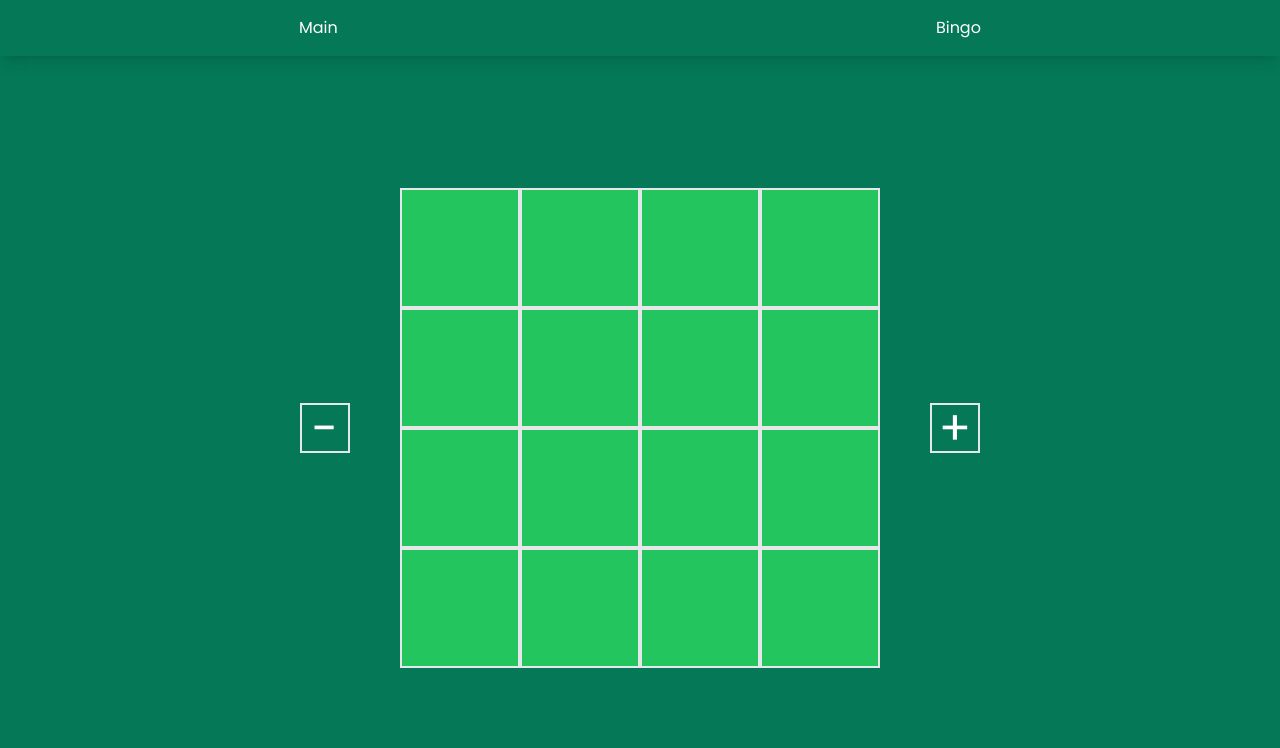
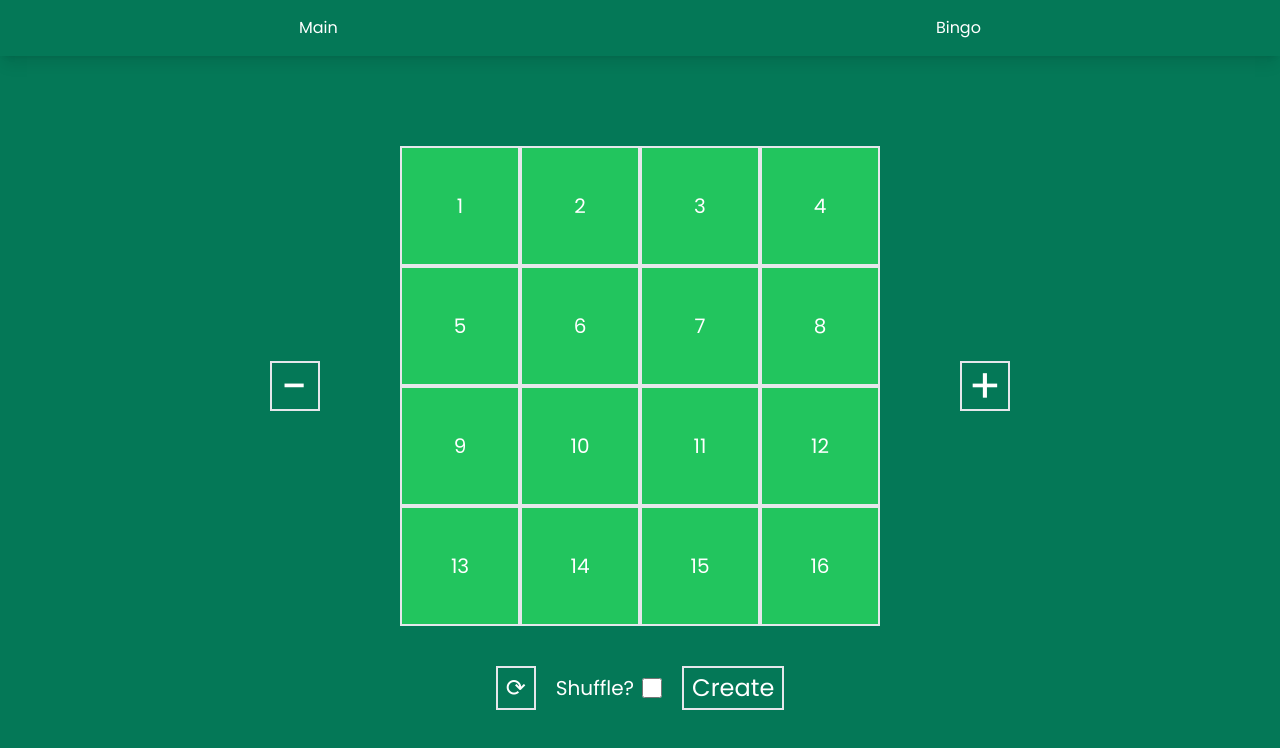
Before and after one commit to dmknpd/bingo-board-vue, a Vue app: page / in a window 1280 px wide. Shown: the top 748 px of the page. Built offline with nearby package versions, Linux system fonts and the light colour scheme.

Commit message:
main ready

```diff
--- /dev/null
+++ b/src/assets/pages/BingoPage.vue
@@ -0,0 +1,5 @@
+<template>
+  <main class="flex flex-row m-auto p-10"></main>
+</template>
+
+<script setup></script>
--- a/src/components/Board.vue
+++ b/src/components/Board.vue
@@ -1,5 +1,15 @@
 <template>
-  <div class="flex flex-row items-center relative">
+  <div class="flex flex-col items-center gap-10">
+    <div class="flex flex-row items-center gap-20">
+      <button
+        @click="gridDecrease"
+        :class="{ 'opacity-0': !showGridDecrease }"
+        class="text-white text-5xl border-2 w-[50px] h-[50px] hover:text-green-500 hover:border-green-500"
+      >
+        -
+      </button>
+
+      <!-- board -->
       <div class="grid" :style="store.gridStyle">
         <BoardItem
           v-for="item in store.boardItems"
@@ -8,26 +18,43 @@
         />
       </div>
 
-    <!-- buttons -->
-    <button
-      @click="gridDecrease"
-      v-show="showGridDecrease"
-      class="text-white text-5xl border-2 w-[50px] h-[50px] absolute left-[-100px]"
-    >
-      -
-    </button>
       <button
         @click="gridIncrease"
-      v-show="showGridIncrease"
-      class="text-white text-5xl border-2 w-[50px] h-[50px] absolute right-[-100px]"
+        :class="{ 'opacity-0': !showGridIncrease }"
+        class="text-white text-5xl border-2 w-[50px] h-[50px] hover:text-green-500 hover:border-green-500"
       >
         +
       </button>
     </div>
+
+    <div class="flex gap-5 items-center">
+      <button
+        @click="store.clearBoardItems"
+        class="text-white text-2xl py-1 px-2 border-2 hover:text-green-500 hover:border-green-500"
+      >
+        ⟳
+      </button>
+      <div class="flex items-center gap-2">
+        <label for="random" class="text-white text-xl">Shuffle?</label>
+        <input
+          type="checkbox"
+          name="random"
+          id="random"
+          class="h-5 w-5 accent-white"
+        />
+      </div>
+      <button
+        @click="store.clearBoardItems"
+        class="text-white text-2xl py-1 px-2 border-2 hover:text-green-500 hover:border-green-500"
+      >
+        Create
+      </button>
+    </div>
+  </div>
 </template>
 
 <script setup>
-import { ref, computed } from "vue";
+import { computed } from "vue";
 
 import { useBoardStore } from "@/stores/boardStore";
 import BoardItem from "./BoardItem.vue";
--- a/src/components/BoardItem.vue
+++ b/src/components/BoardItem.vue
@@ -8,7 +8,7 @@
       @blur="onBlur"
       v-model="text"
       ref="inputField"
-      class="w-full h-full p-2 bg-green-500 outline-none text-white"
+      class="w-full h-full p-2 bg-green-500 outline-white text-white resize-none"
       type="text"
       maxlength="28"
     ></textarea>
--- a/src/components/Navbar.vue
+++ b/src/components/Navbar.vue
@@ -1,8 +1,8 @@
 <template>
   <header class="top-0 shadow-lg text-white">
     <nav class="flex flex-row justify-around py-4">
-      <div class="">Main</div>
-      <div class="">Bingo</div>
+      <router-link to="/">Main</router-link>
+      <router-link to="/bingo">Bingo</router-link>
     </nav>
   </header>
 </template>
--- a/src/router/index.js
+++ b/src/router/index.js
@@ -1,6 +1,7 @@
 import { createRouter, createWebHistory } from "vue-router";
 
 import MainPage from "@/assets/pages/MainPage.vue";
+import BingoPage from "@/assets/pages/BingoPage.vue";
 
 const router = createRouter({
   history: createWebHistory(import.meta.env.BASE_URL),
@@ -10,6 +11,11 @@ const router = createRouter({
       name: "main",
       component: MainPage,
     },
+    {
+      path: "/bingo",
+      name: "bingo",
+      component: BingoPage,
+    },
   ],
 });
 
--- a/src/stores/boardStore.js
+++ b/src/stores/boardStore.js
@@ -1,5 +1,5 @@
 import { defineStore } from "pinia";
-import { ref, computed } from "vue";
+import { ref, computed, watch } from "vue";
 import { v4 as uuidv4 } from "uuid";
 
 export const useBoardStore = defineStore("boardStore", () => {
@@ -18,7 +18,7 @@ export const useBoardStore = defineStore("boardStore", () => {
 
   const initializeBoardItems = () => {
     for (let i = 1; i <= 36; i++) {
-      boardItemsAll.value.push({ id: uuidv4(), text: "" });
+      boardItemsAll.value.push({ id: uuidv4(), text: i });
     }
   };
 
@@ -37,5 +37,16 @@ export const useBoardStore = defineStore("boardStore", () => {
     }
   };
 
-  return { gridSize, gridStyle, boardItems, updateItemText, boardItemsAll };
+  const clearBoardItems = () => {
+    boardItemsAll.value = boardItemsAll.value.map((i) => (i.text = ""));
+  };
+
+  return {
+    gridSize,
+    gridStyle,
+    boardItems,
+    updateItemText,
+    boardItemsAll,
+    clearBoardItems,
+  };
 });
```
Lines whose indentation alone changed are shown as unchanged.
